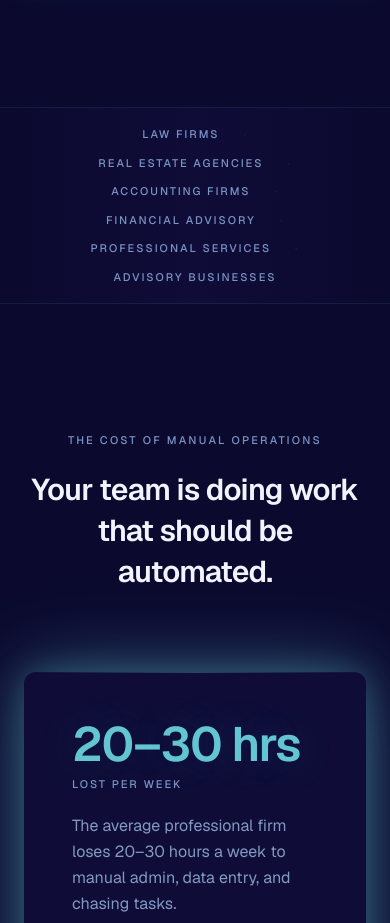
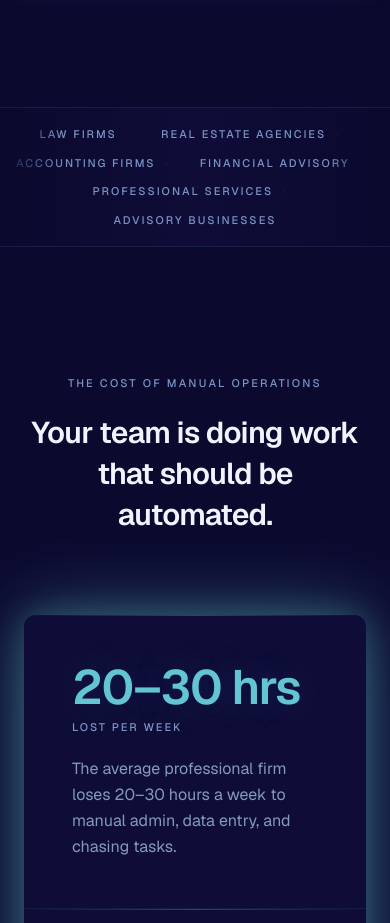
Before and after one commit to sg-satoshi/saabai-site, a Next.js app: page / in a window 390 px wide. Shown: the part 920-1843 px from the top of the page. Built offline with nearby package versions, Linux system fonts and the light colour scheme.

Commit message:
fix: industry bar mobile centering — whitespace-nowrap per item, reduced px on mobile

```diff
--- a/app/page.tsx
+++ b/app/page.tsx
@@ -78,12 +78,11 @@ export default function Home() {
         <div className="absolute right-0 top-0 bottom-0 w-16 pointer-events-none z-10" style={{
           background: "linear-gradient(to left, var(--saabai-bg), transparent)"
         }} />
-        <div className="flex items-center justify-center flex-wrap gap-x-6 gap-y-3 px-12 text-[11px] font-medium tracking-[0.18em] text-saabai-text-dim uppercase">
+        <div className="flex items-center justify-center flex-wrap gap-x-5 gap-y-3 px-4 sm:px-12 text-[11px] font-medium tracking-[0.18em] text-saabai-text-dim uppercase">
           {["Law Firms", "Real Estate Agencies", "Accounting Firms", "Financial Advisory", "Professional Services", "Advisory Businesses"].map((name, i, arr) => (
-            <>
-              <span key={name}>{name}</span>
-              {i < arr.length - 1 && <span key={`dot-${i}`} className="text-saabai-border">·</span>}
-            </>
+            <span key={name} className="whitespace-nowrap">
+              {name}{i < arr.length - 1 && <span className="text-saabai-border mx-2.5">·</span>}
+            </span>
           ))}
         </div>
       </div>
```
